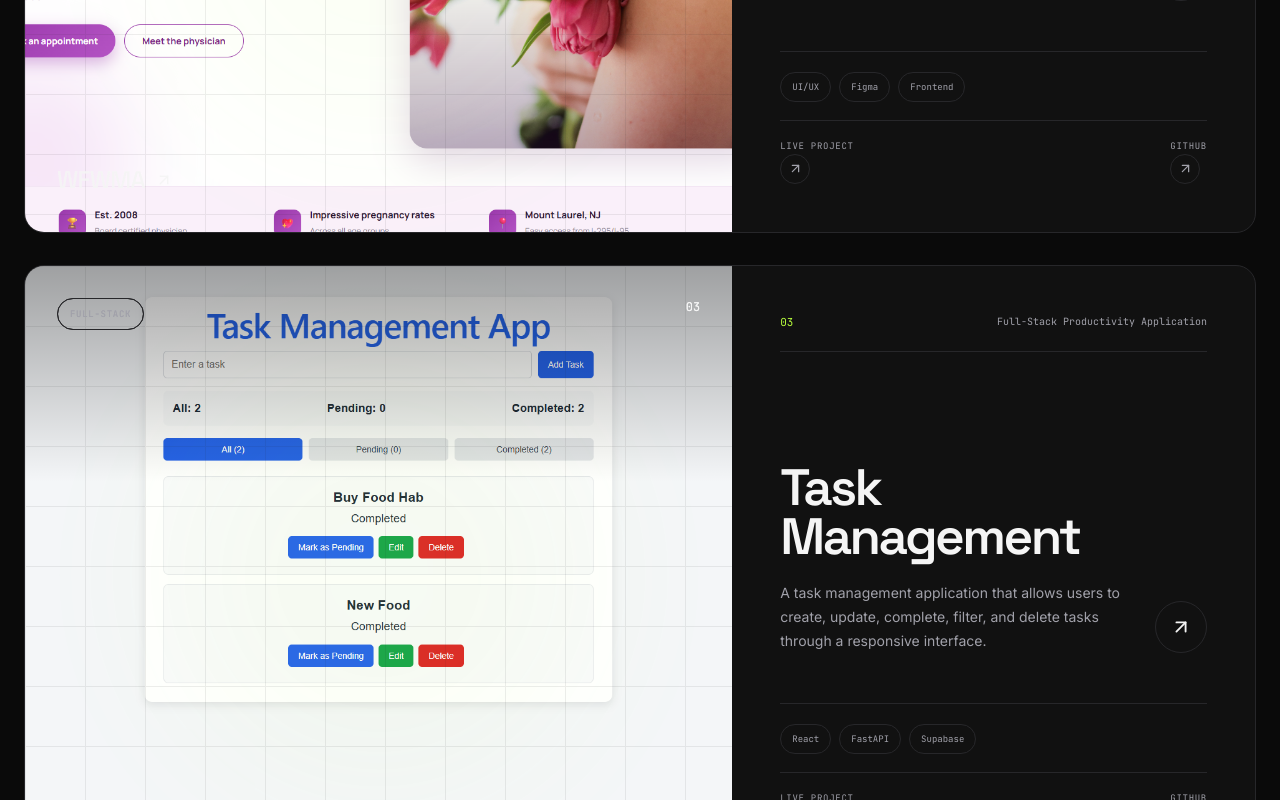
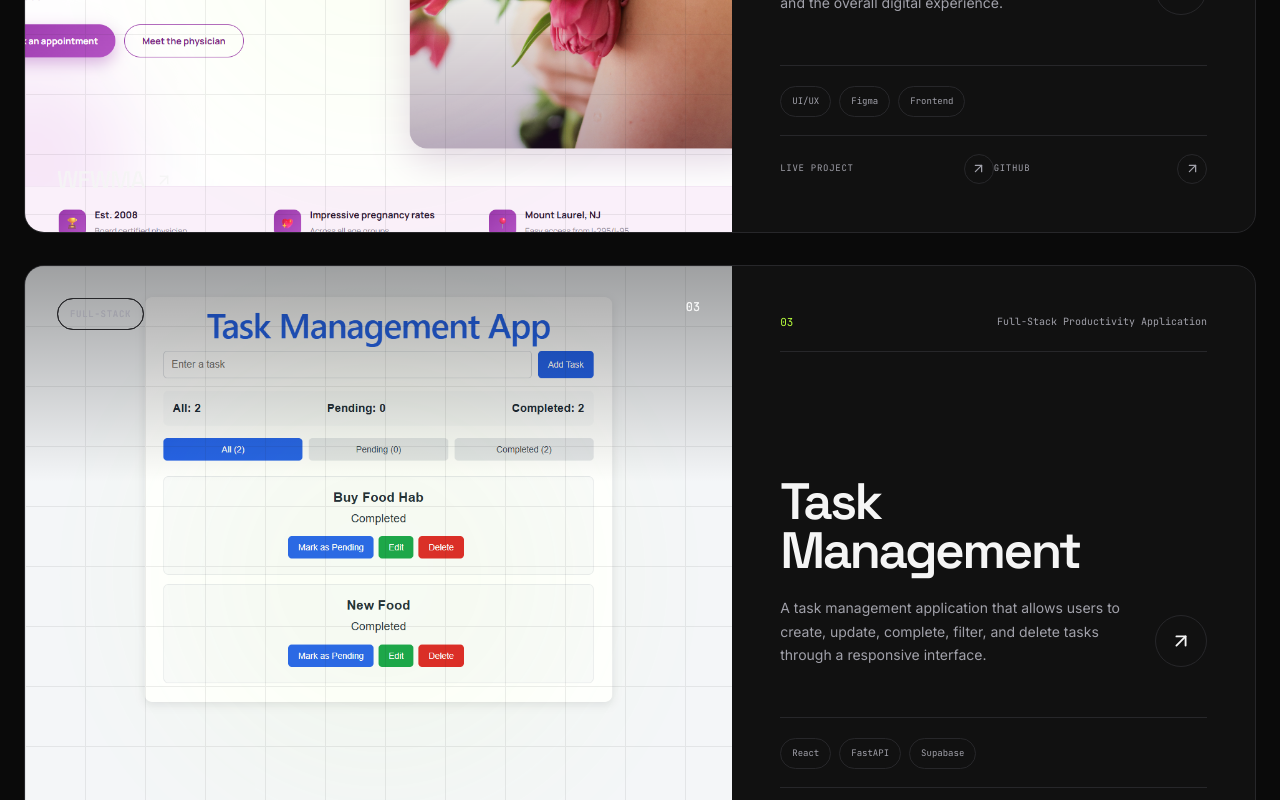
Before and after one commit to josephamuasi001/MY-PORTFOLIO, a React (Vite) app in the folder joseph-portfolio/: page / in a window 1280 px wide. Shown: the part 2320-3120 px from the top of the page. Built offline with nearby package versions, Linux system fonts and the light colour scheme.

Commit message:
feat: complete portfolio v0.2 project showcase

```diff
--- a/joseph-portfolio/src/sections/Projects.css
+++ b/joseph-portfolio/src/sections/Projects.css
@@ -709,6 +709,36 @@
   transition: color 0.3s ease;
 }
 
+.project-action {
+  display: flex;
+
+  align-items: center;
+
+  justify-content: space-between;
+
+  flex: 1;
+
+  gap: 20px;
+
+  color: inherit;
+
+  text-decoration: none;
+
+  transition: color 0.3s ease;
+}
+
+.project-action:hover {
+  color: var(--color-accent);
+}
+
+.project-action:hover .project-link-arrow {
+  background: var(--color-accent);
+
+  color: var(--color-bg);
+
+  transform: rotate(45deg);
+}
+
 
 .project-link-arrow {
   width: 30px;
--- a/joseph-portfolio/src/sections/Projects.jsx
+++ b/joseph-portfolio/src/sections/Projects.jsx
@@ -203,6 +203,7 @@ function Projects() {
 
 
                 {/* Case Study Link */}
+                {/* Project Links */}
                 <div className="project-link-wrapper">
 
                 {project.liveUrl && (
@@ -210,6 +211,7 @@ function Projects() {
                     href={project.liveUrl}
                     target="_blank"
                     rel="noopener noreferrer"
+                    className="project-action"
                   >
                     <span>
                       LIVE PROJECT
@@ -226,6 +228,7 @@ function Projects() {
                       href={project.githubUrl}
                       target="_blank"
                       rel="noopener noreferrer"
+                      className="project-action"
                     >
                       <span>
                         GITHUB
```
Lines whose indentation alone changed are shown as unchanged.
